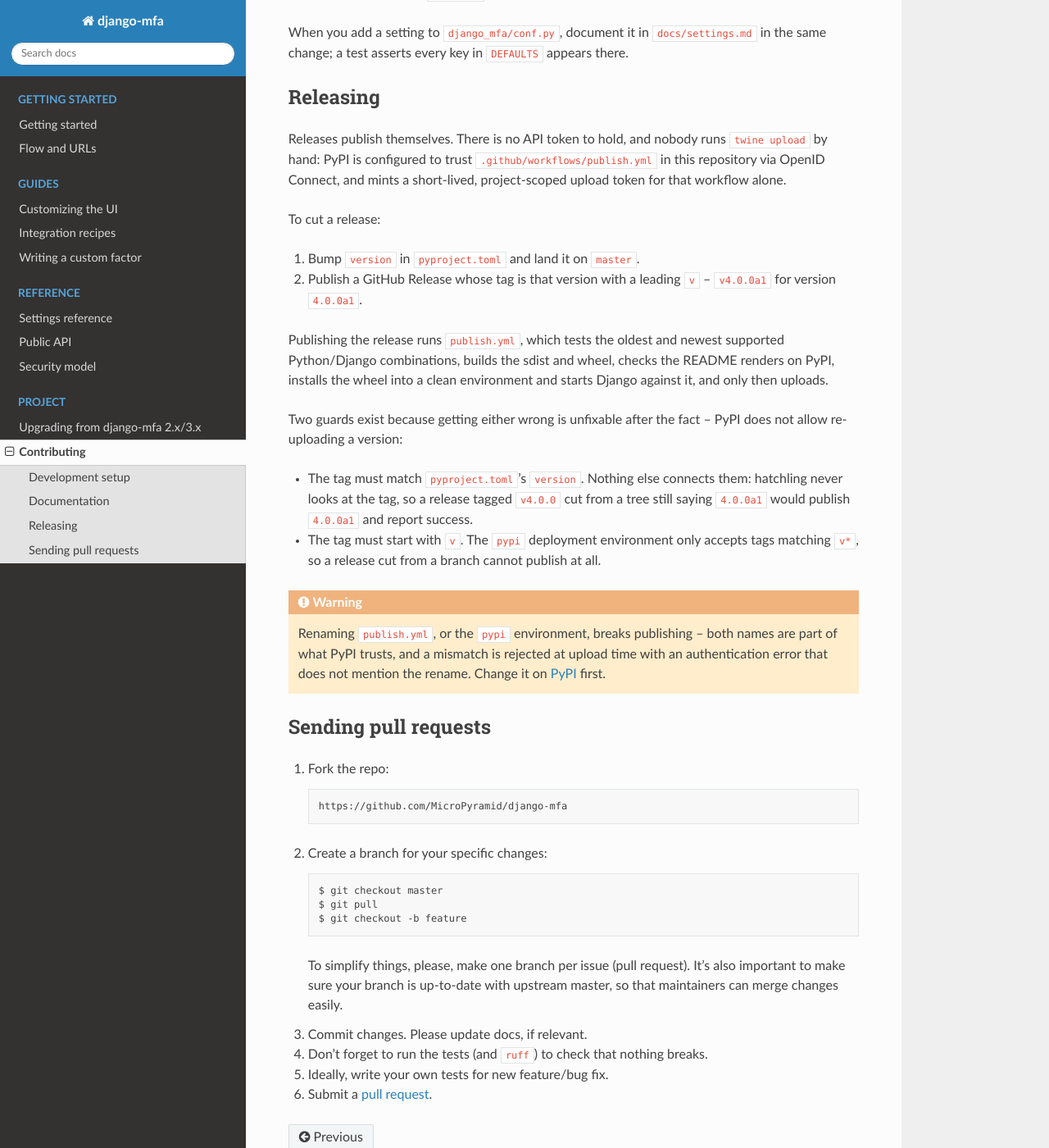
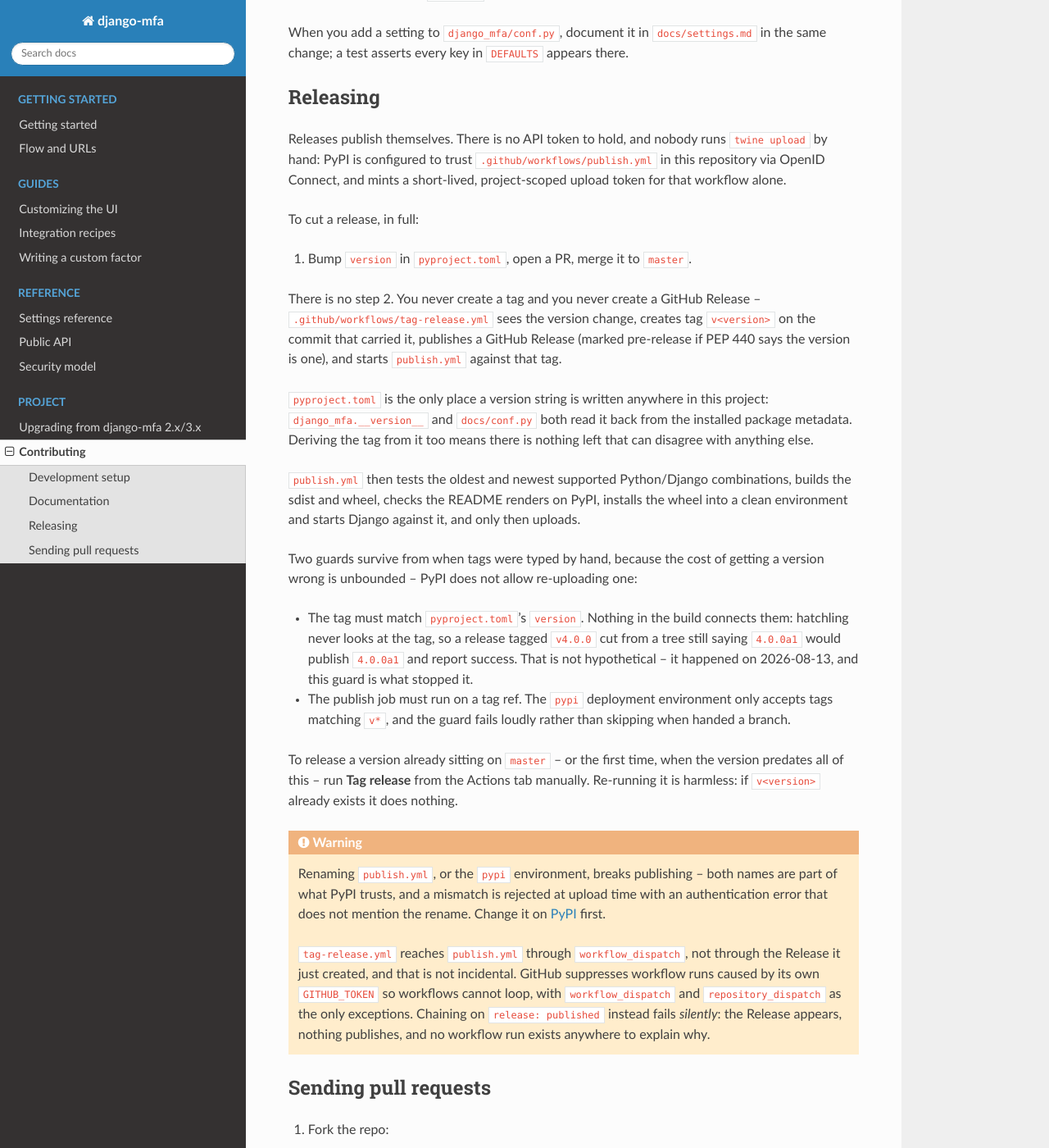
Before and after one commit to MicroPyramid/django-mfa, a Sphinx documentation site: the page built from docs/contributing.md, in a window 1280 px wide and 1400 px high, scrolled down 1122 px. Shown: the whole window at 82% size. Built offline with Sphinx 7.4.7 and the Read the Docs theme 3.1.0, drawn with Linux system fonts in a browser that asks for light colours.

Commit message:
Add tag-release workflow for automated version tagging and GitHub Release creation

```diff
--- a/docs/contributing.md
+++ b/docs/contributing.md
@@ -41,31 +41,55 @@ Releases publish themselves. There is no API token to hold, and nobody runs
 in this repository via OpenID Connect, and mints a short-lived, project-scoped
 upload token for that workflow alone.
 
-To cut a release:
+To cut a release, in full:
 
-1.  Bump `version` in `pyproject.toml` and land it on `master`.
-2.  Publish a GitHub Release whose tag is that version with a leading `v` --
-    `v4.0.0a1` for version `4.0.0a1`.
+1.  Bump `version` in `pyproject.toml`, open a PR, merge it to `master`.
 
-Publishing the release runs `publish.yml`, which tests the oldest and newest
-supported Python/Django combinations, builds the sdist and wheel, checks the
-README renders on PyPI, installs the wheel into a clean environment and starts
-Django against it, and only then uploads.
+There is no step 2. You never create a tag and you never create a GitHub
+Release -- `.github/workflows/tag-release.yml` sees the version change, creates
+tag `v<version>` on the commit that carried it, publishes a GitHub Release
+(marked pre-release if PEP 440 says the version is one), and starts
+`publish.yml` against that tag.
 
-Two guards exist because getting either wrong is unfixable after the fact --
-PyPI does not allow re-uploading a version:
+`pyproject.toml` is the only place a version string is written anywhere in this
+project: `django_mfa.__version__` and `docs/conf.py` both read it back from the
+installed package metadata. Deriving the tag from it too means there is nothing
+left that can disagree with anything else.
 
-- The tag must match `pyproject.toml`'s `version`. Nothing else connects them:
-  hatchling never looks at the tag, so a release tagged `v4.0.0` cut from a tree
-  still saying `4.0.0a1` would publish `4.0.0a1` and report success.
-- The tag must start with `v`. The `pypi` deployment environment only accepts
-  tags matching `v*`, so a release cut from a branch cannot publish at all.
+`publish.yml` then tests the oldest and newest supported Python/Django
+combinations, builds the sdist and wheel, checks the README renders on PyPI,
+installs the wheel into a clean environment and starts Django against it, and
+only then uploads.
+
+Two guards survive from when tags were typed by hand, because the cost of
+getting a version wrong is unbounded -- PyPI does not allow re-uploading one:
+
+- The tag must match `pyproject.toml`'s `version`. Nothing in the build
+  connects them: hatchling never looks at the tag, so a release tagged `v4.0.0`
+  cut from a tree still saying `4.0.0a1` would publish `4.0.0a1` and report
+  success. That is not hypothetical -- it happened on 2026-08-13, and this
+  guard is what stopped it.
+- The publish job must run on a tag ref. The `pypi` deployment environment only
+  accepts tags matching `v*`, and the guard fails loudly rather than skipping
+  when handed a branch.
+
+To release a version already sitting on `master` -- or the first time, when the
+version predates all of this -- run **Tag release** from the Actions tab
+manually. Re-running it is harmless: if `v<version>` already exists it does
+nothing.
 
 :::{warning}
 Renaming `publish.yml`, or the `pypi` environment, breaks publishing --
 both names are part of what PyPI trusts, and a mismatch is rejected at upload
 time with an authentication error that does not mention the rename. Change it on
 [PyPI](https://pypi.org/manage/project/django-mfa/settings/publishing/) first.
+
+`tag-release.yml` reaches `publish.yml` through `workflow_dispatch`, not through
+the Release it just created, and that is not incidental. GitHub suppresses
+workflow runs caused by its own `GITHUB_TOKEN` so workflows cannot loop, with
+`workflow_dispatch` and `repository_dispatch` as the only exceptions. Chaining
+on `release: published` instead fails *silently*: the Release appears, nothing
+publishes, and no workflow run exists anywhere to explain why.
 :::
 
 ## Sending pull requests
```
Also changed, not shown: 2 other files.
